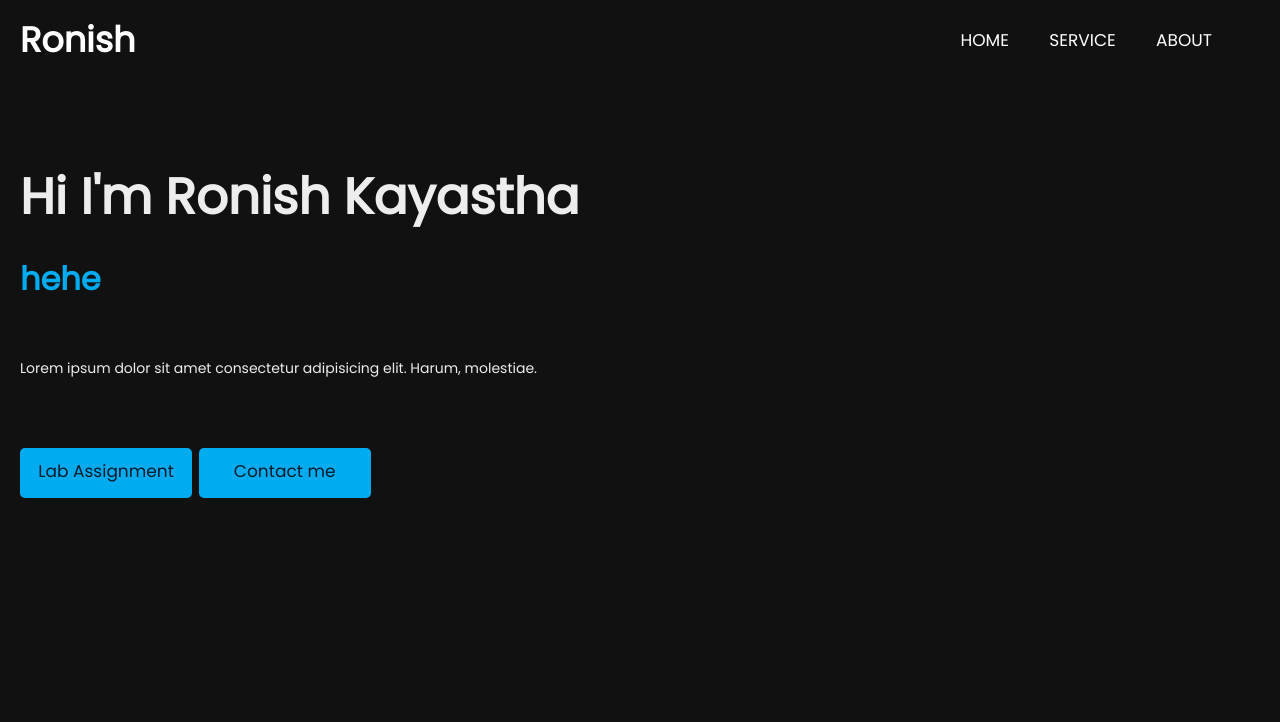
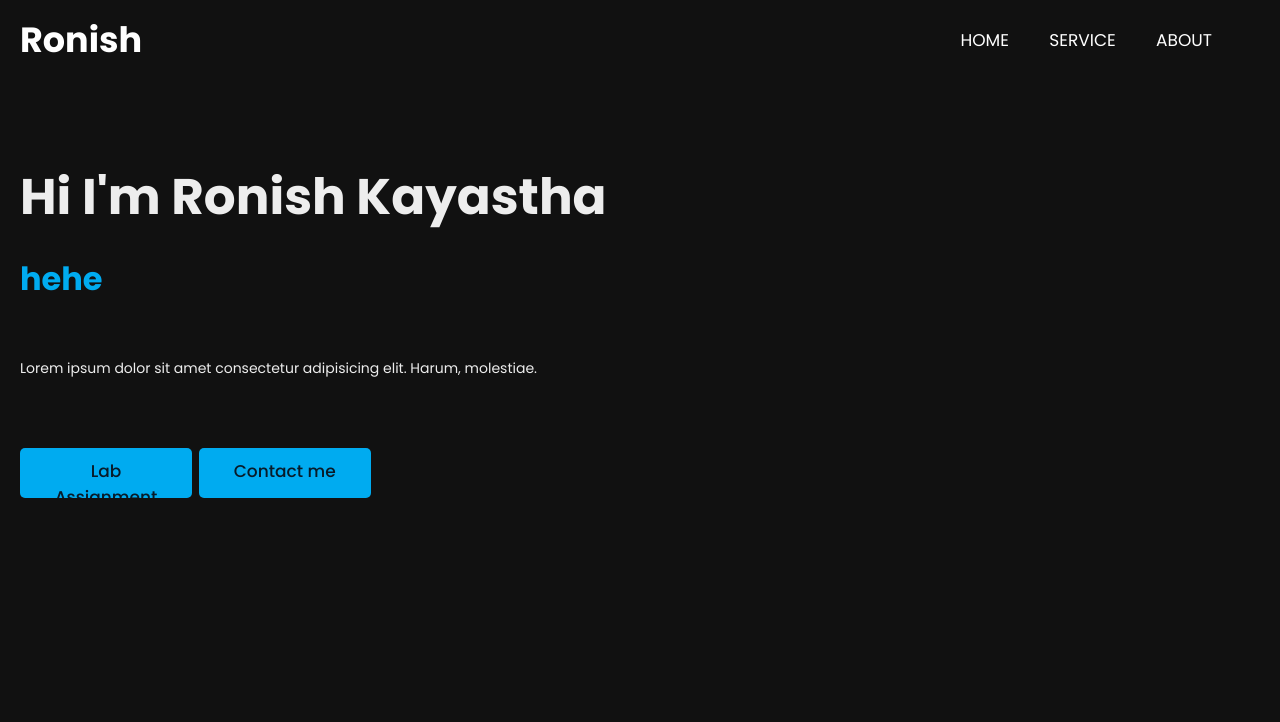
Before and after one commit to Ronish44/Ronish, a plain HTML site: page index.html in a window 1280 px wide. Shown: the top 722 px of the page. Drawn offline with Linux system fonts and the light colour scheme.

Commit message:
Update style.css

```diff
--- a/style.css
+++ b/style.css
@@ -1,3 +1,4 @@
+@import url("https://fonts.googleapis.com/css2?family=Poppins:wght@200;300;400;500;600;700&display&swap");
 *{
     margin: 0;
     padding: 0;
```
